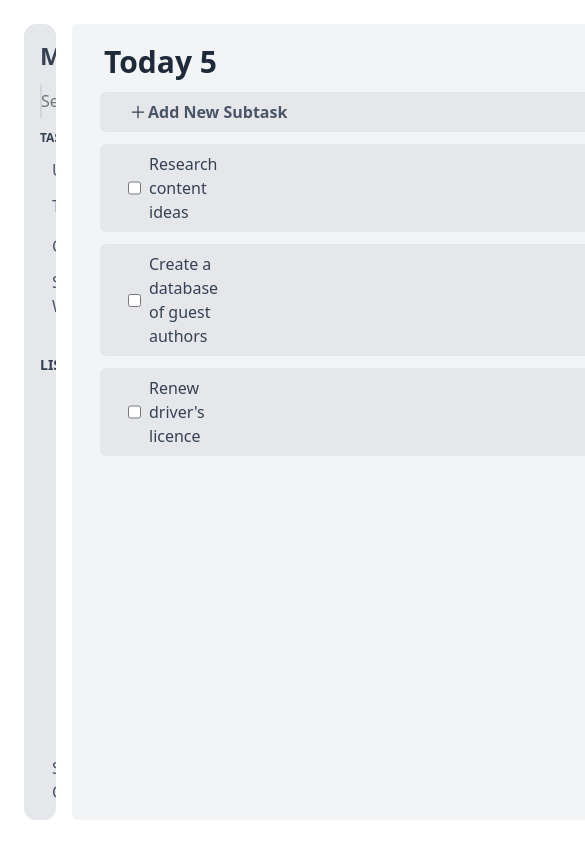
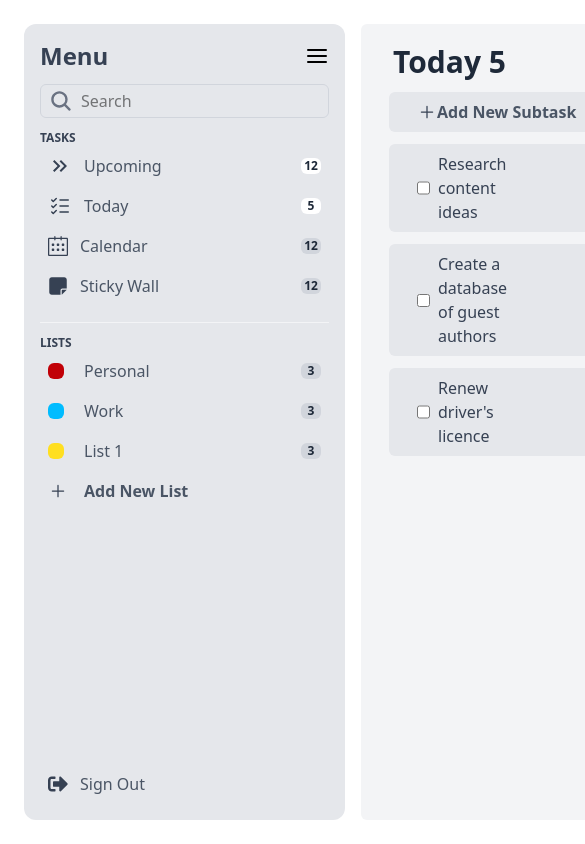
Before and after one commit to student-anshu/spark, a React (Vite) app: page / in a window 390 px wide. Shown: the top 844 px of the page, 585 px wide, since content can reach past the window. Built offline with nearby package versions, Linux system fonts and the light colour scheme; sample sign-in values are in the browser's storage.

Commit message:
responsive

```diff
--- a/src/components/Sidebar.jsx
+++ b/src/components/Sidebar.jsx
@@ -28,7 +28,7 @@ const Sidebar = () => {
     }
 
     return (
-        <div className={`h-full p-4 ${isCollapsed ? 'w-16' : 'w-[20%] bg-gray-200'}  rounded-xl transition-all duration-500 overflow-hidden flex flex-col justify-between`}>
+        <div className={`h-full p-4 ${isCollapsed ? 'w-[4rem]' : 'bg-gray-200 lg:w-[20%] md:w-[25%] sm:w-[30%] xs:w-[40%]'} flex-shrink-0 rounded-xl transition-all duration-500 overflow-hidden flex flex-col justify-between`}>
             <div>
                 <div className='flex justify-between items-center'>
                     {!isCollapsed && <h1 className='text-2xl font-bold text-gray-700 font-sans whitespace-nowrap'>Menu</h1>}
@@ -37,84 +37,84 @@ const Sidebar = () => {
                         onClick={() => setIsCollapsed(!isCollapsed)}
                     />
                 </div>
-                {!isCollapsed && <div className='bg-transparent w-full flex justify-evenly border mt-3 border-gray-300 py-1 rounded-md'>
+                {!isCollapsed && <div className='bg-transparent w-full flex justify-evenly border mt-3 border-gray-300 py-1 rounded-md px-2'>
                     <IoSearch className='text-2xl text-gray-500 ' />
-                    <input type="text" placeholder='Search' className='outline-none ' />
+                    <input type="text" placeholder='Search' className='outline-none flex-grow bg-transparent px-2' />
                 </div>}
                 {!isCollapsed && <h1 className='text-gray-700 font-bold text-xs mt-3'>TASKS</h1>}
 
 
-                {!isCollapsed && <div className='Upcomming cursor-pointer flex mt-3'>
-                    <MdKeyboardDoubleArrowRight className='text-gray-700 text-xl font-bold mt-1' />
+                {!isCollapsed && <div className='Upcomming cursor-pointer flex items-center hover:bg-gray-300 p-2 rounded-md transition-all'>
+                    <MdKeyboardDoubleArrowRight className='text-gray-700 text-2xl font-bold' />
                     <h2 className='px-3 text-gray-600 font-medium'>Upcoming</h2>
-                    <div className='ml-30 w-5 rounded-md mt-1 flex justify-center items-center bg-gray-300'>
+                    <div className='ml-auto w-5 rounded-md flex justify-center items-center bg-white'>
                         <h6 className='font-semibold text-xs text-gray-800'>12</h6>
                     </div>
 
                 </div>
                 }
-                {!isCollapsed && <div onClick={today} className='TODAY cursor-pointer flex mt-3'>
-                    <PiListChecks className='text-gray-700 text-2xl font-bold mt-1' />
+                {!isCollapsed && <div onClick={today} className='TODAY cursor-pointer flex items-center hover:bg-gray-300 p-2 rounded-md transition-all'>
+                    <PiListChecks className='text-gray-700 text-2xl font-bold' />
                     <h2 className='px-3 text-gray-600 font-medium'>Today</h2>
-                    <div className='ml-37 w-5 rounded-md mt-1 flex justify-center items-center bg-white'>
+                    <div className='ml-auto w-5 rounded-md flex justify-center items-center bg-white'>
                         <h6 className='font-semibold text-xs text-gray-800 '>5</h6>
                     </div>
 
                 </div>}
 
-                {!isCollapsed && <div onClick={cal} className='CALENDAR cursor-pointer flex mt-3'>
-                    <SlCalender className='text-gray-700 text-xl font-bold mt-1' />
+                {!isCollapsed && <div onClick={cal} className='CALENDAR cursor-pointer flex items-center hover:bg-gray-300 p-2 rounded-md transition-all'>
+                    <SlCalender className='text-gray-700 text-xl font-bold' />
                     <h2 className='px-3 text-gray-600 font-medium'>Calendar</h2>
-                    <div className='ml-33 w-5 rounded-md mt-1 flex justify-center items-center bg-gray-300'>
+                    <div className='ml-auto w-5 rounded-md flex justify-center items-center bg-gray-300'>
                         <h6 className='font-semibold text-xs text-gray-800'>12</h6>
                     </div>
 
                 </div>}
 
-                {!isCollapsed && <div className='STICKY WALL cursor-pointer flex mt-3'>
-                    <FaNoteSticky className='text-gray-700 text-xl font-bold mt-1' />
+                {!isCollapsed && <div className='STICKY WALL cursor-pointer flex items-center hover:bg-gray-300 p-2 rounded-md transition-all'>
+                    <FaNoteSticky className='text-gray-700 text-xl font-bold' />
                     <h2 className='px-3 text-gray-600 font-medium'>Sticky Wall</h2>
-                    <div className='ml-30 w-5 rounded-md mt-1 flex justify-center items-center bg-gray-300'>
+                    <div className='ml-auto w-5 rounded-md flex justify-center items-center bg-gray-300'>
                         <h6 className='font-semibold text-xs text-gray-800'>12</h6>
                     </div>
 
                 </div>}
                 {!isCollapsed && <hr className='mt-4 text-gray-100'></hr>}
                 {!isCollapsed && <div className=' LISTSDIV mt-3 flex flex-col w-full  '>
-                    <h1 className='text-gray-700 font-bold text-sm mt-2'>LISTS</h1>
+                    <h1 className='text-gray-700 font-bold text-xs'>LISTS</h1>
 
-                    <div className=' px-2 py-4 w-full h-4 flex items-center cursor-pointer  mt-3 rounded-md'>
-                        <div className=' h-4 w-4 bg-red-700 rounded-md  '></div>
+                    <div className='p-2 flex items-center cursor-pointer rounded-md hover:bg-gray-300 transition-all'>
+                        <div className=' h-4 w-4 bg-red-700 rounded-md'></div>
                         <h3 className='px-5 text-gray-600 font-medium'>Personal</h3>
-                        <div className=' ml-25 h-4 w-7 rounded-md  flex justify-center items-center bg-gray-300'>
+                        <div className='ml-auto w-5 rounded-md flex justify-center items-center bg-gray-300'>
                             <h6 className='font-semibold text-xs text-gray-800'>3</h6>
                         </div>
                     </div>
 
-                    <div className=' px-2 py-4 w-full h-4 flex items-center cursor-pointer  mt-3 rounded-md'>
-                        <div className=' h-4 w-4 bg-sky-400 rounded-md  '></div>
+                    <div className='p-2 flex items-center cursor-pointer rounded-md hover:bg-gray-300 transition-all'>
+                        <div className=' h-4 w-4 bg-sky-400 rounded-md'></div>
                         <h3 className='px-5 text-gray-600 font-medium'>Work</h3>
-                        <div className=' ml-31 h-4 w-7 rounded-md  flex justify-center items-center bg-gray-300'>
+                        <div className=' ml-auto w-5 rounded-md  flex justify-center items-center bg-gray-300'>
                             <h6 className='font-semibold text-xs text-gray-800'>3</h6>
                         </div>
                     </div>
 
-                    <div className=' px-2 py-4 w-full h-4 flex items-center  cursor-pointer mt-3 rounded-md'>
-                        <div className=' h-4 w-4 bg-yellow-300 rounded-md  '></div>
+                    <div className='p-2 flex items-center cursor-pointer rounded-md hover:bg-gray-300 transition-all'>
+                        <div className=' h-4 w-4 bg-yellow-300 rounded-md'></div>
                         <h3 className='px-5 text-gray-600 font-medium'>List 1</h3>
-                        <div className=' ml-32 h-4 w-7 rounded-md  flex justify-center items-center bg-gray-300'>
+                        <div className=' ml-auto w-5 rounded-md  flex justify-center items-center bg-gray-300'>
                             <h6 className='font-semibold text-xs text-gray-800'>3</h6>
                         </div>
                     </div>
 
-                    <div className=' cursor-pointer flex mt-3'>
-                        <IoAddOutline className='text-gray-700 text-xl font-bold mt-1' />
+                    <div className='cursor-pointer flex items-center hover:bg-gray-300 p-2 rounded-md transition-all'>
+                        <IoAddOutline className='text-gray-700 text-xl font-bold' />
                         <h2 className='px-4 text-gray-600 font-semibold'>Add New List</h2>
                     </div>
                 </div>}
             </div>
-            {!isCollapsed && <div onClick={logout} className='CALENDAR cursor-pointer flex mt-20'>
-                <FaSignOutAlt className='text-gray-700 text-xl font-bold mt-1' />
+            {!isCollapsed && <div onClick={logout} className='cursor-pointer flex mt-10 items-center hover:bg-gray-300 p-2 rounded-md transition-all'>
+                <FaSignOutAlt className='text-gray-700 text-xl font-bold' />
                 <h2 className='px-3 text-gray-600 font-medium'>Sign Out</h2>
 
 
```
